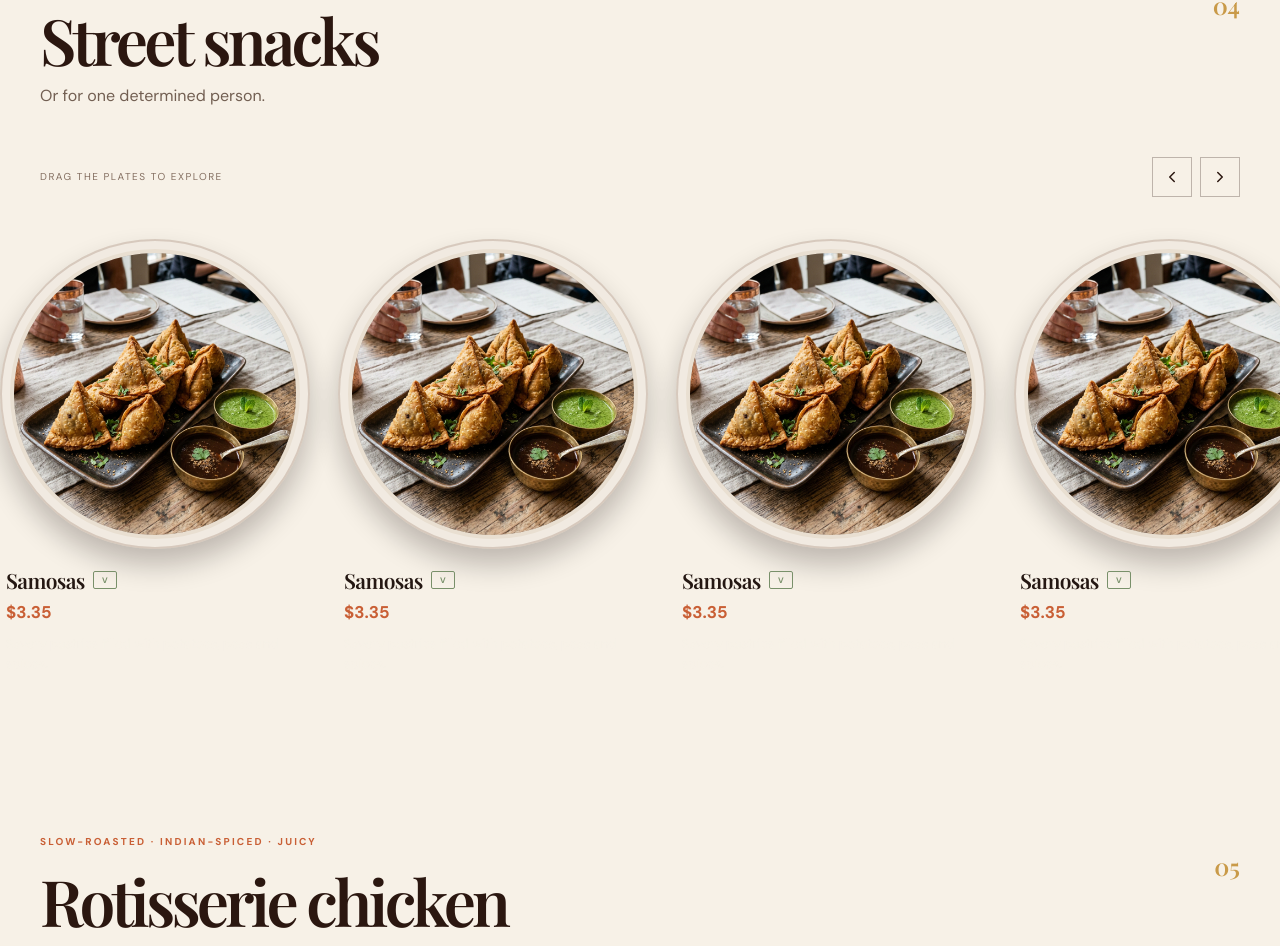
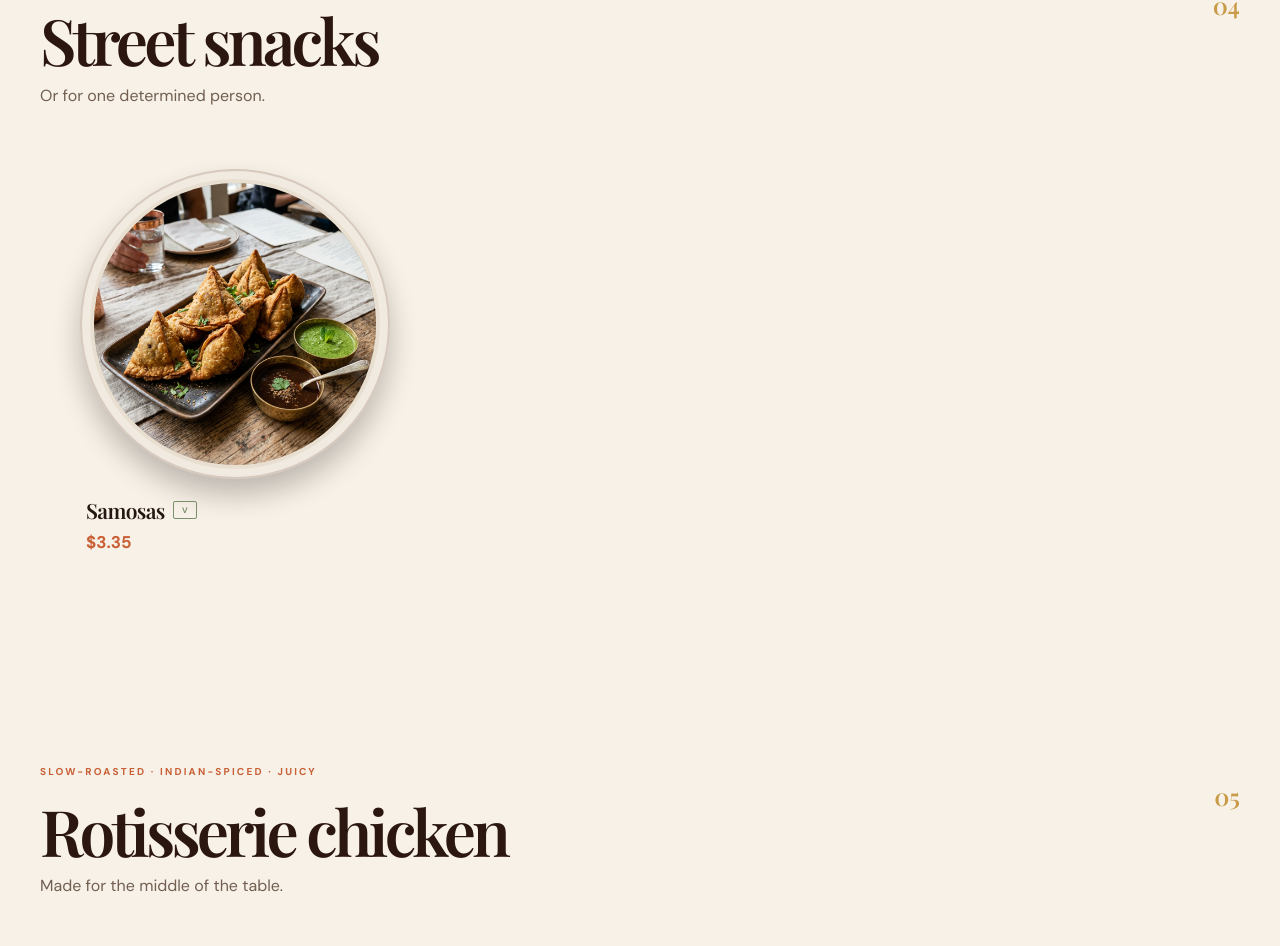
Before and after one commit to sumedhpeddinti/dasari, a React (Vite) app: page / in a window 1280 px wide. Shown: the part 7465-8411 px from the top of the page. Built offline with nearby package versions, Linux system fonts and the light colour scheme; a web font is replaced by a local one.

Commit message:
Display single plate item without infinite carousel duplication when section has only 1 item (Samosas)

```diff
--- a/src/App.tsx
+++ b/src/App.tsx
@@ -242,6 +242,16 @@ function PlateCarousel({ items, id }: { items: FoodItem[]; id?: string }) {
   const [dragging, setDragging] = useState(false);
   const dragStart = useRef(0);
   const scrollStart = useRef(0);
+
+  if (items.length <= 1) {
+    return (
+      <div className="single-plate-wrapper" id={id}>
+        {items.map((item, idx) => (
+          <PlateCard key={`${item.name}-${idx}`} item={item} active={false} />
+        ))}
+      </div>
+    );
+  }
 
   // Repeat items to create a seamless infinite loop (at least 18 cards)
   const totalCopies = Math.max(6, Math.ceil(18 / (items.length || 1)));
--- a/src/index.css
+++ b/src/index.css
@@ -142,6 +142,11 @@ h2 i { color: var(--terracotta); font-weight: 600; }
 .plate-track::-webkit-scrollbar { display: none; }
 .plate-track.is-dragging { cursor: grabbing; scroll-snap-type: none; }
 .plate-track:not(.is-dragging) { cursor: grab; }
+.single-plate-wrapper {
+  display: flex;
+  padding: 20px max(40px, calc((100vw - 1240px) / 2)) 32px;
+  width: 100vw;
+}
 .plate-card { flex: 0 0 310px; max-width: 310px; min-width: 0; scroll-snap-align: start; opacity: 1; transition: transform .35s, opacity .35s; }
 .plate-card:hover { transform: translateY(-8px); }
 .plate { aspect-ratio: 1; margin: 0 auto 20px; max-width: 310px; width: 100%; padding: 14px; border-radius: 50%; background: #e9dfd1; box-shadow: 0 16px 28px rgba(12,6,4,.24), inset 0 0 0 2px rgba(111,73,48,.2), inset 0 0 0 10px rgba(255,255,255,.35); transition: transform .35s, box-shadow .35s; }
```
